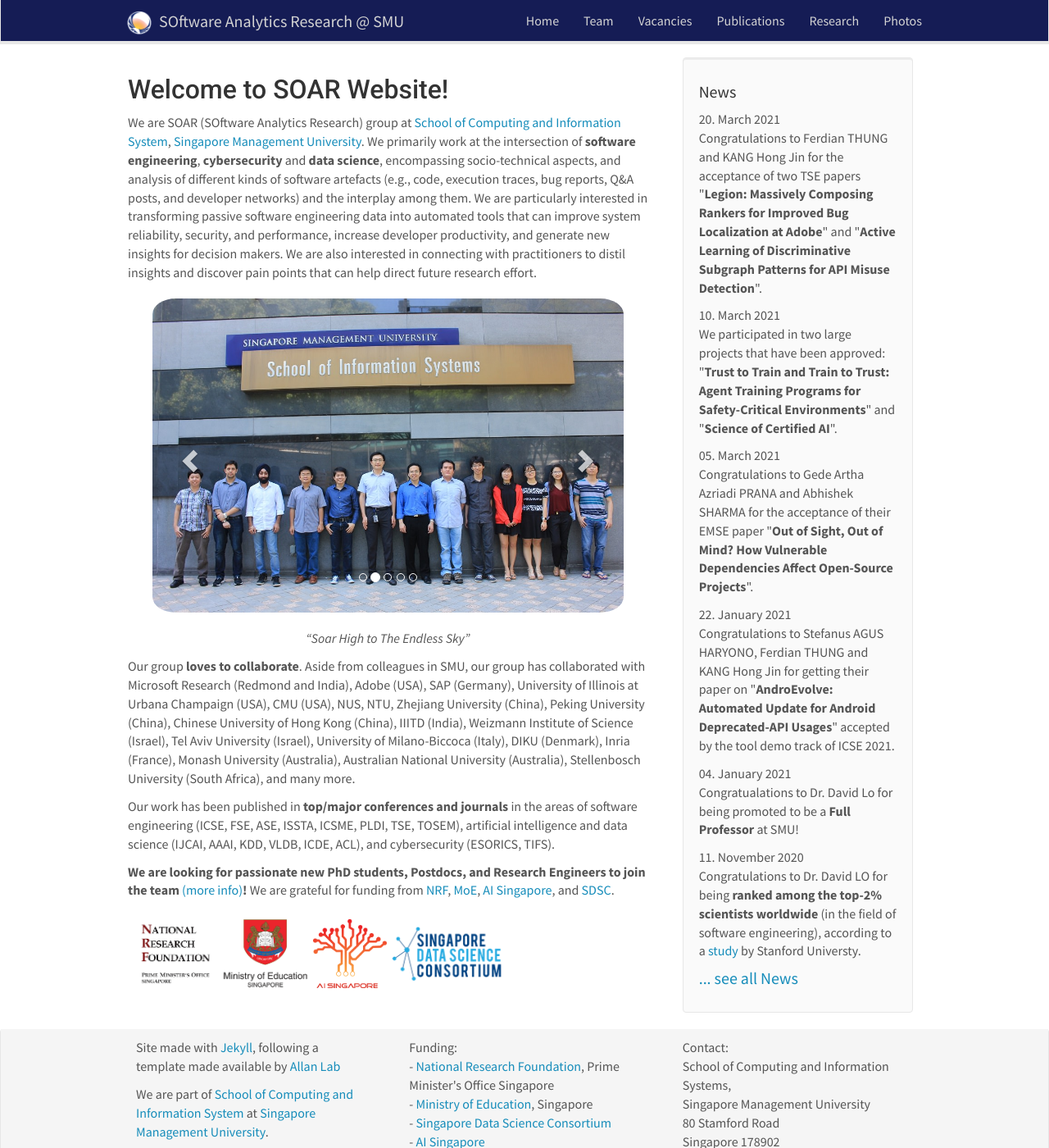
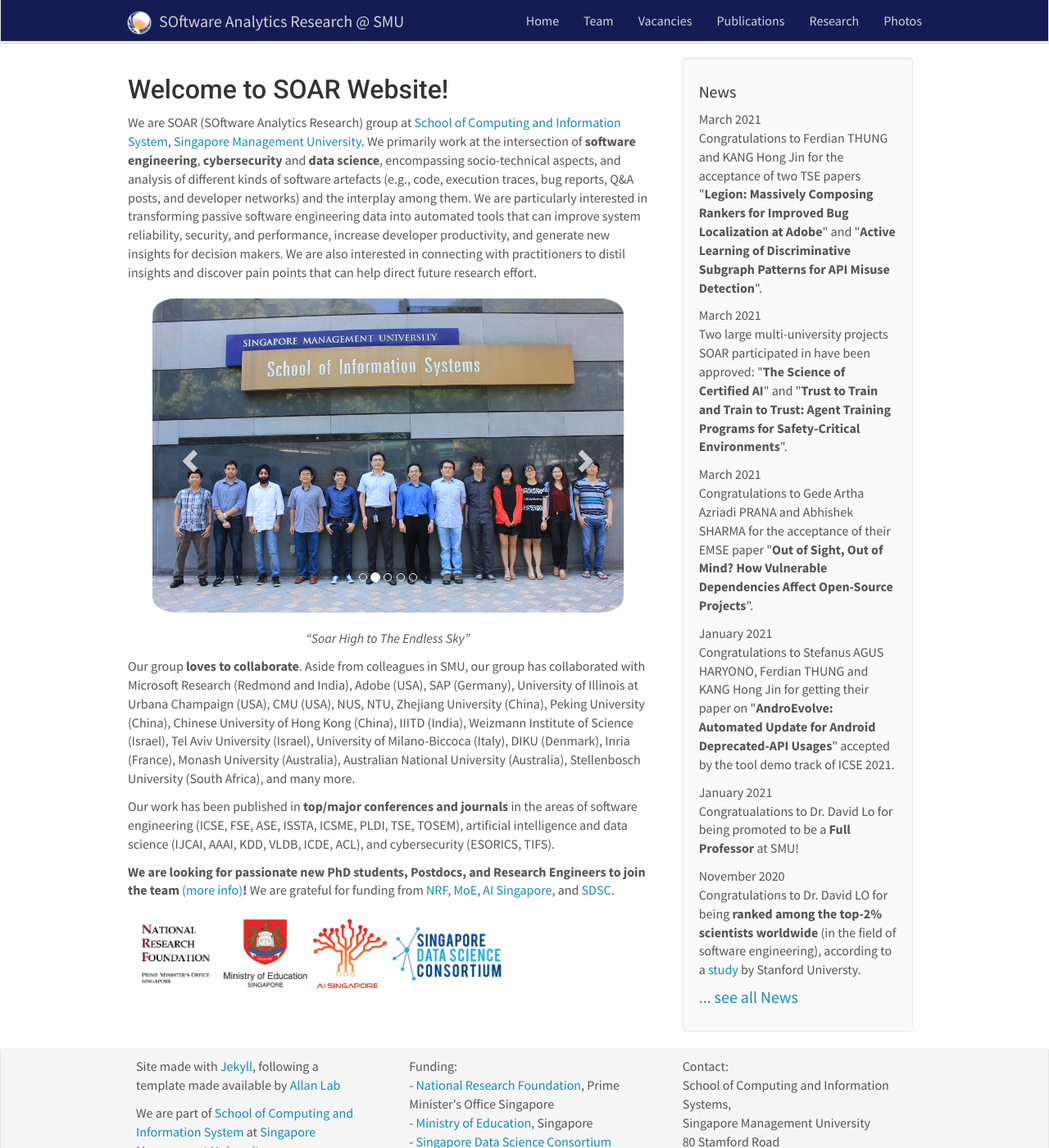
Before and after one commit to soarsmu/soarsmu.github.io, a Jekyll site: the page built from _pages/home.md, in a window 1280 px wide and 1400 px high. Shown: the whole window at 82% size. Built offline with Jekyll 4.4.1, drawn with Linux system fonts in a browser that asks for light colours; nearby versions of some CDN libraries.

Commit message:
update the tweat david mentioned

```diff
--- a/_data/news.yml
+++ b/_data/news.yml
@@ -1,43 +1,43 @@
-- date: 20. March 2021
+- date: March 2021
   headline: "Congratulations to Ferdian THUNG and KANG Hong Jin for the acceptance of two TSE papers \"<b>Legion: Massively Composing Rankers for Improved Bug Localization at Adobe</b>\" and \"<b>Active Learning of Discriminative Subgraph Patterns for API Misuse Detection</b>\"."
 
-- date: 10. March 2021
-  headline: "We participated in two large projects that have been approved: \"<b>Trust to Train and Train to Trust: Agent Training Programs for Safety-Critical Environments</b>\" and \"<b>Science of Certified AI</b>\"."
+- date: March 2021
+  headline: "Two large multi-university projects SOAR participated in have been approved: \"<b>The Science of Certified AI</b>\" and \"<b>Trust to Train and Train to Trust: Agent Training Programs for Safety-Critical Environments</b>\"."
 
-- date: 05. March 2021
+- date: March 2021
   headline: "Congratulations to Gede Artha Azriadi PRANA and Abhishek SHARMA for the acceptance of their EMSE paper \"<b>Out of Sight, Out of Mind? How Vulnerable Dependencies Affect Open-Source Projects</b>\"."
 
-- date: 22. January 2021
+- date: January 2021
   headline: "Congratulations to Stefanus AGUS HARYONO, Ferdian THUNG and KANG Hong Jin for getting their paper on \"<b>AndroEvolve: Automated Update for Android Deprecated-API Usages</b>\" accepted by the tool demo track of ICSE 2021."
 
-- date: 04. January 2021
+- date: January 2021
   headline: "Congratualations to Dr. David Lo for being promoted to be a <b>Full Professor</b> at SMU!"
 
-- date: 11. November 2020
+- date: November 2020
   headline: "Congratulations to Dr. David LO for being <b>ranked among the top-2% scientists worldwide</b> (in the field of software engineering), according to a <a href='https://journals.plos.org/plosbiology/article?id=10.1371/journal.pbio.3000918'>study</a> by Stanford Universty."
 
-- date: 14. September 2020
+- date: September 2020
   headline: "Congratulations to KANG Hong Jin for <b>the acceptance of his TOSEM paper</b> entitled Adversarial Specification Mining."
 
-- date: 28. August 2020
+- date: August 2020
   headline: "Congratulations to HOANG Van Duc Thong and XU Bowen for being in <b>the Dean's List</b> (only 6 out of the 60+ (max 10%) students are selected)"
 
-- date: 25. August 2020
+- date: August 2020
   headline: "Our research proposal on <b>Making Big Code Active: From Billions of Code Tokens to Automation</b> has been approved for funding by <a href='https://sdsc.sg/'>Singapore Data Science Consortium (SDSC)</a>"
 
-- date: 13. August 2020
+- date: August 2020
   headline: "Our research proposal on <b>Uncovering Vulnerabilities in Machine Learning Frameworks via Software Composition Analysis and Directed Grammar Based Fuzzing</b> has been funded by <a href='https://www.nrf.gov.sg/'>National Research Foundation</a>."
 
-- date: 11. August 2020
+- date: August 2020
   headline: "Congratulations to Ratnadira WIDYASARI, SIM Sheng Qin, Camellia LOK Shu Fen, QI Haodi, Jack PHAN Da Jie, TAY Qijin, Constance TAN Hui Yan, Fiona WEE Hui Yu, Jodie Ethelda TAN Si Yin, YIEH Yuheng, Brian GOH Jun Wei, Ferdian THUNG, KANG Hong Jin, and HOANG Van Duc Thong for their paper acceptance to <a href='https://2020.esec-fse.org/'>ESEC-FSE 2020</a>"
 
-- date: 4. August 2020
+- date: August 2020
   headline: "Congratulations to ZHANG Ting, Muhammad Hilmi ASYROFI, XU Bowen, Stefanus AGUS HARYONO, Ferdian THUNG for their paper acceptances to <a href='https://icsme2020.github.io/'>ICSME 2020</a>."
 
-- date: 4. August 2020
+- date: August 2020
   headline: "Congratulations to Dr. HOANG Van Duc Thong for passing his PhD defense! Congratulations to XU Bowen for passing his Thesis Proposal!"
 
-- date: 10. July 2020
+- date: July 2020
   headline: "Congratulations to XU Bowen and KANG Hong Jin for receiving <b>the AY2020 Presidential Doctoral Fellowship</b>"
 
 # - date: 25. July 2019
```
Also changed, not shown: 3 other files.
